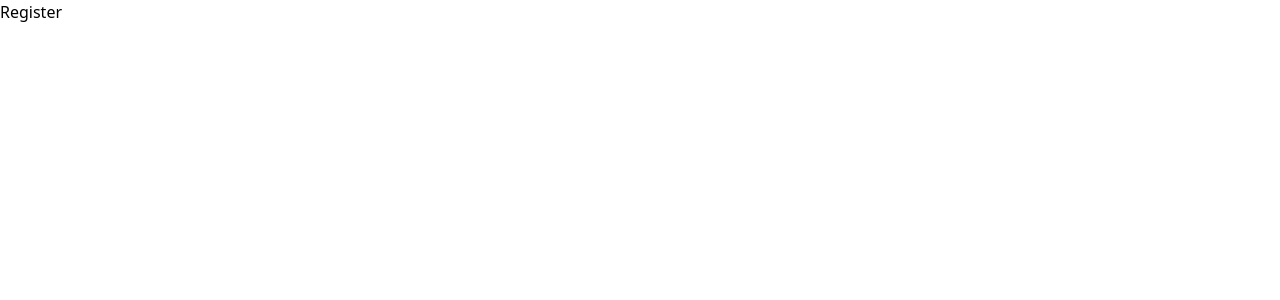
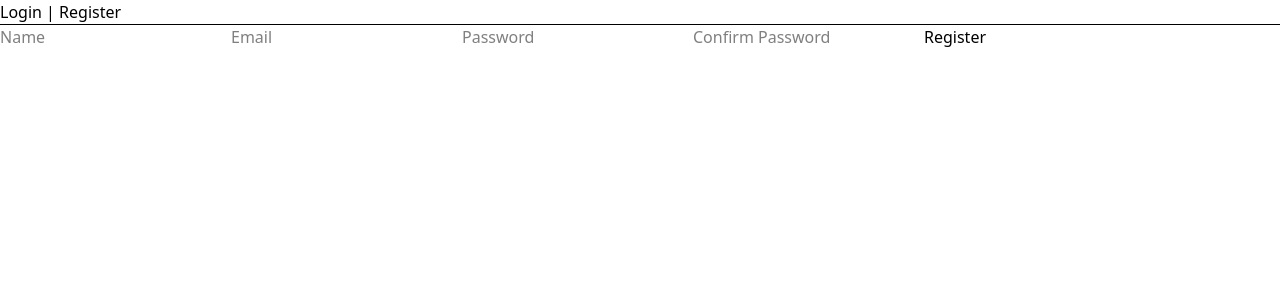
Before and after one commit to vignesh-sparkout/Angular-routing-app, an Angular app: page /register in a window 1280 px wide. Shown: the top 300 px of the page. Built offline with nearby package versions, Linux system fonts and the light colour scheme.

Commit message:
Modify Regiter page

```diff
--- a/src/app/app.html
+++ b/src/app/app.html
@@ -1,3 +1,7 @@
+<nav>
+  <a routerLink="/login">Login</a> |
+  <a routerLink="/register">Register</a>
+</nav>
 
-
+<hr>
 <router-outlet></router-outlet>
--- a/src/app/app.ts
+++ b/src/app/app.ts
@@ -1,13 +1,13 @@
-import { Component,signal} from '@angular/core';
-import { RouterOutlet } from '@angular/router';
+import { Component} from '@angular/core';
+import { RouterLink, RouterOutlet } from '@angular/router';
 
 @Component({
   selector: 'app-root',
   standalone: true,
-  imports: [RouterOutlet],
+  imports: [RouterOutlet, RouterLink],
   templateUrl: './app.html',
   styleUrl: './app.css'
 })
 export class App {
-  protected readonly title = signal('angular-app');
+
 }
--- /dev/null
+++ b/src/app/auth.guard.ts
@@ -0,0 +1,13 @@
+import { inject } from '@angular/core';
+import { CanActivateFn, Router } from '@angular/router';
+
+export const authGuard: CanActivateFn = () => {
+  const router = inject(Router);
+  const isLoggedIn = localStorage.getItem('loggedIn') === 'true';
+
+  if (isLoggedIn) {
+    return true;
+  }
+
+  return router.createUrlTree(['/login']);
+};
--- a/src/app/dashboard/dashboard.ts
+++ b/src/app/dashboard/dashboard.ts
@@ -3,7 +3,6 @@ import { Component } from '@angular/core';
 @Component({
   selector: 'app-dashboard',
   standalone: true,
-  imports: [],
   templateUrl: './dashboard.html',
   styleUrl: './dashboard.css',
 })
--- a/src/app/login/login.html
+++ /dev/null
@@ -1 +0,0 @@
-<h1>Login</h1>
--- a/src/app/register/register.html
+++ b/src/app/register/register.html
@@ -1 +1,22 @@
-<h1>Register</h1>
+<form [formGroup]="registerForm" (ngSubmit)="submit()">
+
+  <input placeholder="Name" formControlName="name">
+  <small *ngIf="registerForm.get('name')?.invalid && registerForm.get('name')?.touched">
+    Name required
+  </small>
+
+  <input placeholder="Email" formControlName="email">
+  <small *ngIf="registerForm.get('email')?.errors?.['email']">
+    Invalid email
+  </small>
+
+  <input type="password" placeholder="Password" formControlName="password">
+  <small *ngIf="registerForm.get('password')?.errors?.['minlength']">
+    Min 6 characters
+  </small>
+
+  <input type="password" placeholder="Confirm Password" formControlName="confirmPassword">
+
+  <button [disabled]="registerForm.invalid">Register</button>
+
+</form>
--- a/src/app/register/register.ts
+++ b/src/app/register/register.ts
@@ -1,12 +1,32 @@
 import { Component } from '@angular/core';
+import { CommonModule } from '@angular/common';
+import { ReactiveFormsModule, FormGroup, FormControl, Validators } from '@angular/forms';
+import { Router } from '@angular/router';
 
 @Component({
   selector: 'app-register',
   standalone: true,
-  imports: [],
-  templateUrl: './register.html',
-  styleUrl: './register.css',
+  imports: [CommonModule, ReactiveFormsModule],
+  templateUrl: './register.html'
 })
 export class Register {
 
+  constructor(private router: Router) {}
+
+  registerForm = new FormGroup({
+    name: new FormControl('', Validators.required),
+    email: new FormControl('', [Validators.required, Validators.email]),
+    password: new FormControl('', [Validators.required, Validators.minLength(6)]),
+    confirmPassword: new FormControl('', Validators.required),
+  });
+
+  submit() {
+    if (this.registerForm.value.password !== this.registerForm.value.confirmPassword) {
+      alert('Passwords do not match');
+      return;
+    }
+
+    localStorage.setItem('user', JSON.stringify(this.registerForm.value));
+    this.router.navigate(['/login']);
+  }
 }
```
Also changed, not shown: src/app/app.routes.ts (+5 -5 lines), src/app/login/login.ts (deleted, +0 -13 lines), 1 other file (tests, documents, lock files or other folders).
